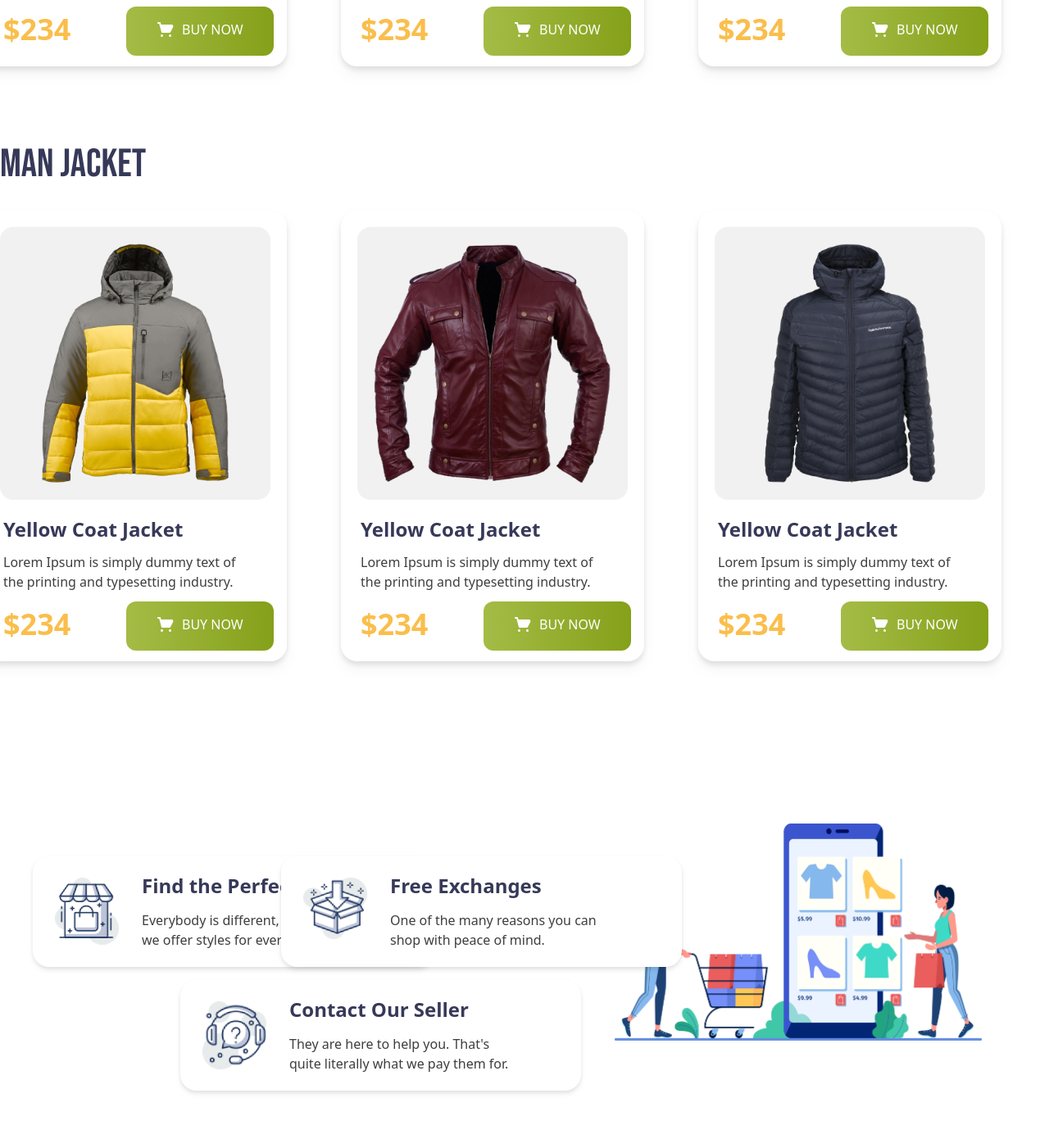
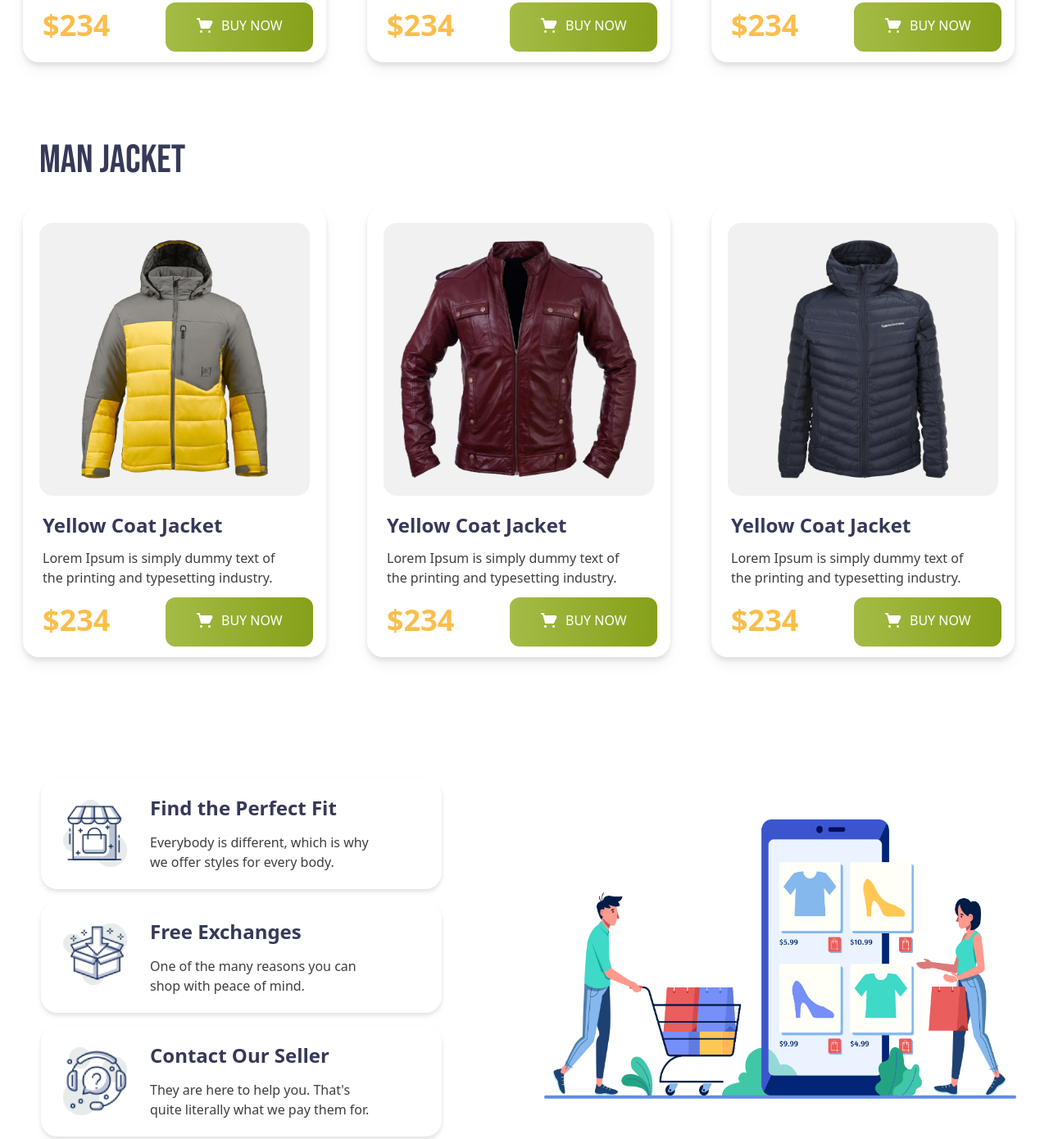
Before and after one commit to tasninanika/Penguin_Fashion, a plain HTML site: page index.html in a window 1280 px wide. Shown: the part 1285-2675 px from the top of the page at 82% size. Drawn offline with nearby package versions, Linux system fonts and the light colour scheme.

Commit message:
finished

```diff
--- a/index.html
+++ b/index.html
@@ -22,7 +22,7 @@
 <body">
     <header class="bg-[#FFFBF0] py-20 px-4 md:px-32">
         <nav class="grid grid-cols-1 lg:grid-cols-2 lg:gap-[400px]">
-            <div class="w-[300px] h-[100x] mt-[-40px] mb-[70px] lg:mt-0 lg:mb-0 md:ml-[-70px]">
+            <div class="w-[300px] h-[100x] mt-[-40px] mb-[70px] lg:mt-0 lg:mb-0 lg:ml-[70px] md:ml-[-70px]">
                 <img src="icons/logo.png" alt="">
             </div>
             <div>
@@ -37,7 +37,7 @@
             </div>
 
         </nav>
-        <div class="flex flex-col md:flex-row justify-between items-center md:ml-[-70px] md:gap-9">
+        <div class="flex flex-col md:flex-row justify-between items-center md:ml-[-70px] md:gap-9 lg:ml-[70px]">
             <div class="space-y-3">
                 <h1 class="text-7xl uppercase font-bebas"><span  class="text-[#FABE4C]">Be the Penguins</span>
                     <br>
@@ -46,14 +46,14 @@
                     <button class="bg-gradient-to-r from-[#A4BC46] to-[#85A019]  flex py-4 px-9 rounded-xl uppercase text-white font-medium gap-2"><img src="icons/shopping-cart 1.svg" alt="">
                        BUY NOW</button>
             </div>
-            <div class="mt-[50px] lg:mt-0 md:mr-[-80px] md:mt-[-20px]">
+            <div class="mt-[50px] lg:mt-0 lg:mr-[80px] md:mr-[-80px] md:mt-[-20px]">
                 <img class="" src="images/model.png" alt="">
             </div>
         </div>
     </header>
     <main class="max-w-7xl mx-auto">
         <!-- women jacket section -->
-        <section class="py-12 pl-7 lg:pl-0 ">
+        <section class="py-12 pl-7 lg:pl-0 lg:ml-12">
             <h3 class="font-bebas text-5xl text-[#363958] text-center lg:text-start mr-8 lg:mr-0">W0Man Jacket</h3>
             <!-- jackets container -->
             <div class="font-roboto grid grid-cols-1 md:grid-cols-2 lg:grid-cols-3 gap-12 mt-8 md:ml-[-20px] md:gap-2">
@@ -100,8 +100,8 @@
             </div>
         </section>
 
-        <section class="py-12 pl-7 lg:pl-0">
-                <h3 class="font-bebas text-5xl text-[#363958] text-center lg:text-start mr-8 lg:mr-0">Man Jacket</h3>
+        <section class="py-12 pl-7 lg:pl-0 lg:ml-12">
+                <h3 class="font-bebas text-5xl text-[#363958] text-center lg:text-start mr-8 lg:mr-0 ">Man Jacket</h3>
                 <!-- jackets container -->
                 <div class="font-roboto grid grid-cols-1 md:grid-cols-2 lg:grid-cols-3 gap-12 mt-8 md:ml-[-20px] md:gap-2">
                     <div class="space-y-3 drop-shadow-lg w-[370px] h-[550px] shadow-[0px 10px 30px 0px rgba(0, 0, 0, 0.05)] rounded-[20px] bg-[#FFF]">
@@ -147,8 +147,8 @@
                 </div>
         </section>
         <section class=" lg:grid  lg:grid-cols-2 py-[130px] flex flex-col-reverse">
-            <div class="flex flex-col mt-[60px] ml-[26px] gap-[25px] lg:ml-[50px] md:grid md:grid-cols-2  md:gap-4">
-                <div class="lg:flex  w-[373px] h-[280px] lg:w-[489px] lg:h-[135px] gap-[55px] rounded-[20px] bg-[#FFF] drop-shadow-md shadow-[0px 10px 30px 0px rgba(0, 0, 0, 0.05)] md:w-[360px] md:ml-[-10px]">
+            <div class="flex flex-col mt-[60px] ml-[26px] gap-[25px] lg:ml-[50px] lg:mt-[-30px] md:grid md:grid-cols-2  md:gap-4 lg:flex lg:flex-col">
+                <div class="lg:flex  w-[373px] h-[280px] lg:w-[489px] lg:h-[135px] gap-[55px] rounded-[20px] bg-[#FFF] drop-shadow-md shadow-[0px 10px 30px 0px rgba(0, 0, 0, 0.05)] md:w-[360px] md:ml-[-10px] lg:ml-0">
                     <div class="w-[78px] h-[82px] lg:mt-[26px] mt-[30px]">
                         <img class="lg:ml-[27px] ml-[150px]" src="icons/house.png" alt="">
                     </div>
@@ -157,7 +157,7 @@
                         <p class="w-[276px] h-[52px] text-[#3E3E3E] font-roboto text-base text-center ml-[50px] lg:text-start lg:ml-0 ">Everybody is different, which is why we offer styles for every body.</p>
                     </div>
                 </div>
-                <div class="lg:flex  w-[373px] h-[280px] lg:w-[489px] lg:h-[135px] gap-[55px] rounded-[20px] bg-[#FFF] drop-shadow-md shadow-[0px 10px 30px 0px rgba(0, 0, 0, 0.05)] md:w-[360px] md:ml-[-10px]">
+                <div class="lg:flex  w-[373px] h-[280px] lg:w-[489px] lg:h-[135px] gap-[55px] rounded-[20px] bg-[#FFF] drop-shadow-md shadow-[0px 10px 30px 0px rgba(0, 0, 0, 0.05)] md:w-[360px] md:ml-[-10px] lg:ml-0">
                     <div class="w-[78px] h-[82px] lg:mt-[26px] mt-[30px]">
                         <img class="lg:ml-[27px] ml-[150px]" src="icons/box.png" alt="">
                     </div>
@@ -166,7 +166,7 @@
                         <p class="w-[276px] h-[52px] text-[#3E3E3E] font-roboto text-base text-center ml-[50px] lg:text-start lg:ml-0 ">One of the many reasons you can shop with peace of mind.</p>
                     </div>
                 </div>
-                <div class="lg:flex  w-[373px] h-[280px] lg:w-[489px] lg:h-[135px] gap-[55px] rounded-[20px] bg-[#FFF] drop-shadow-md shadow-[0px 10px 30px 0px rgba(0, 0, 0, 0.05)]  md:ml-[170px]">
+                <div class="lg:flex  w-[373px] h-[280px] lg:w-[489px] lg:h-[135px] gap-[55px] rounded-[20px] bg-[#FFF] drop-shadow-md shadow-[0px 10px 30px 0px rgba(0, 0, 0, 0.05)]  md:ml-[170px] lg:ml-0">
                     <div class="w-[78px] h-[82px] lg:mt-[26px] mt-[30px]">
                         <img class="lg:ml-[27px] ml-[150px]" src="icons/question.png" alt="">
                     </div>
@@ -177,7 +177,7 @@
                     </div>
                 </div>
             </div>
-            <div class="lg:mt-[20px] w-[90%] mt-[-80px] ml-6 order-1 md:w-[70%] md:ml-[110px]">
+            <div class="lg:mt-[20px] w-[90%] mt-[-80px] ml-6 order-1 md:w-[70%] md:ml-[110px] lg:w-[90%] lg:ml-6">
                 <img src="images/shopping.png" alt="">
             </div>
         </section>
```
